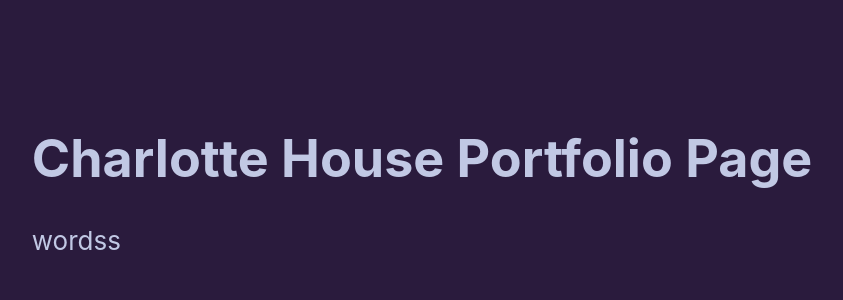
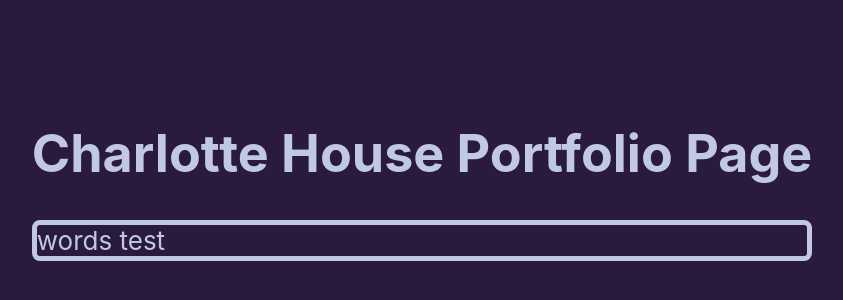
Before and after one commit to lottieh/MyWebpage, a React (Create React App) app: page / in a window 1280 px wide. Shown: the part 226-526 px from the top of the page, without its empty margins (218-1061 px from the left). Built offline with nearby package versions, Linux system fonts and the light colour scheme.

Commit message:
test passage added

```diff
--- a/src/App.js
+++ b/src/App.js
@@ -8,8 +8,10 @@ class App extends React.Component{
     <div className="App">
    <header>
    <PageHeader/>
-   wordss
 
+   <div className="boxed">
+ words test
+   </div>
      </header>
     </div>
   );
```
